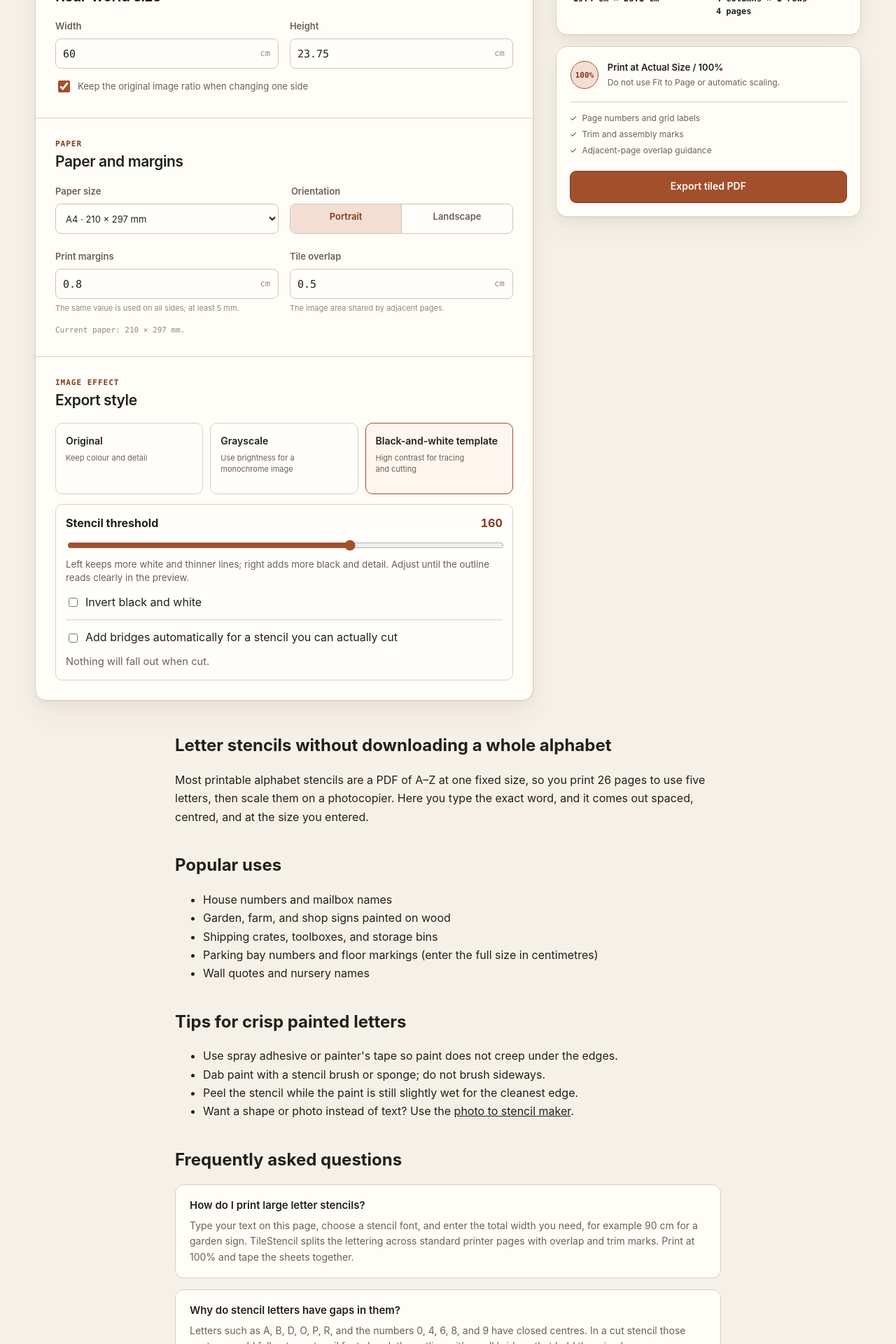
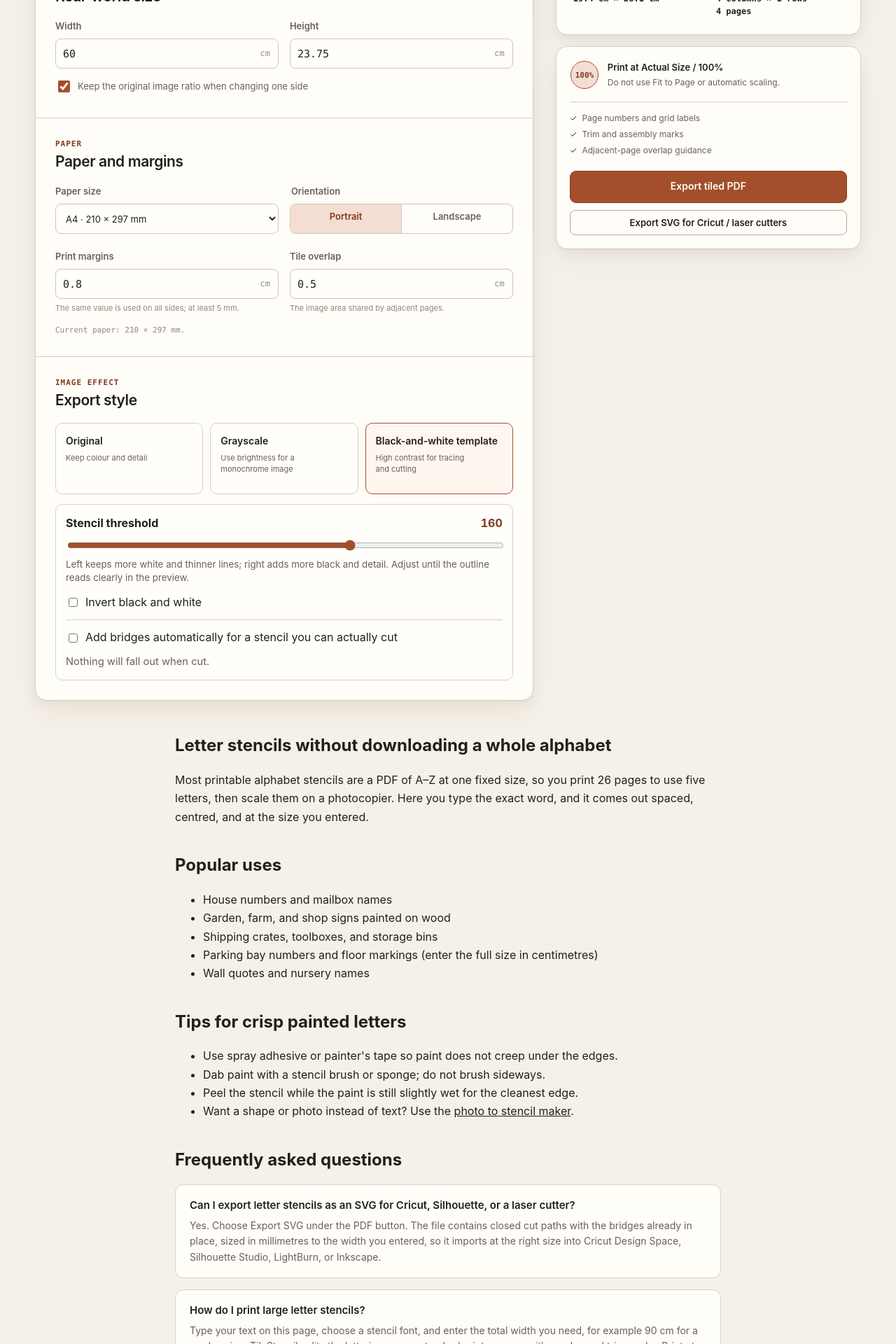
Before and after one commit to ismilewolf-eng/tilestencil, a Next.js app: page /letter-stencils in a window 1280 px wide. Shown: the part 1011-2931 px from the top of the page at 70% size. Built offline with nearby package versions, Linux system fonts and the light colour scheme.

Commit message:
feat(stencil): export cut-ready SVG (closed paths, bridges kept, mm-sized)

```diff
--- a/app/(en)/letter-stencils/page.tsx
+++ b/app/(en)/letter-stencils/page.tsx
@@ -48,6 +48,11 @@ const howToSteps = [
 ];
 
 const faqItems = [
+  {
+    question: "Can I export letter stencils as an SVG for Cricut, Silhouette, or a laser cutter?",
+    answer:
+      "Yes. Choose Export SVG under the PDF button. The file contains closed cut paths with the bridges already in place, sized in millimetres to the width you entered, so it imports at the right size into Cricut Design Space, Silhouette Studio, LightBurn, or Inkscape.",
+  },
   {
     question: "How do I print large letter stencils?",
     answer:
--- a/app/globals.css
+++ b/app/globals.css
@@ -1822,3 +1822,8 @@ select {
   color: #b3341f;
   font-weight: 600;
 }
+
+.svg-export-button {
+  margin-top: 10px;
+  width: 100%;
+}
--- a/app/zh/photo-to-stencil/page.tsx
+++ b/app/zh/photo-to-stencil/page.tsx
@@ -28,6 +28,10 @@ const howToSteps = [
 ];
 
 const faqItems = [
+  {
+    question: "能导出给 Cricut、刻字机或激光切割机用的 SVG 吗？",
+    answer: "可以。在黑白模板模式下点“导出 SVG”，文件里是已经带好连接桥的闭合切割路径，按你填的宽度以毫米标注尺寸，导入 Cricut Design Space、Silhouette Studio、LightBurn 或 Inkscape 都是正确大小。",
+  },
   {
     question: "怎样免费把照片做成镂空模板？",
     answer: "在本页选择照片，拖动阈值直到黑白预览轮廓清楚，设定尺寸后导出 PDF。免费、无需账号，照片不离开你的浏览器。",
--- a/components/TileStencilApp.tsx
+++ b/components/TileStencilApp.tsx
@@ -18,6 +18,7 @@ import { localizedPath, otherLocale, type Locale } from "@/lib/locale";
 import { LetterStencilSource } from "@/components/LetterStencilSource";
 import { SiteFooter } from "@/components/SiteFooter";
 import { cleanupStencil, findIslands } from "@/lib/stencil-bridges";
+import { stencilSvg, traceMask } from "@/lib/stencil-svg";
 import {
   applyRenderMode,
   DEFAULT_STENCIL,
@@ -197,6 +198,10 @@ type StencilBuild = {
   bridged: number;
   unbridged: number;
   specksRemoved: number;
+  /** The final black-and-white mask (1 = black, cut away), kept for SVG export. */
+  mask: Uint8Array;
+  maskWidth: number;
+  maskHeight: number;
 };
 
 function loadImageElement(dataUrl: string): Promise<HTMLImageElement> {
@@ -274,6 +279,9 @@ async function buildStencil(
   return {
     previewUrl: dataUrl,
     exportImage: bridgeMm !== null ? { dataUrl, widthPx: width, heightPx: height, name: image.name } : null,
+    mask: finalMask,
+    maskWidth: width,
+    maskHeight: height,
     islands,
     bridged,
     unbridged,
@@ -552,6 +560,32 @@ export function TileStencilApp({
     setRenderMode(preset.renderMode);
     setFileError(null);
     setStatus(null);
+  }
+
+  function handleSvgExport(): void {
+    if (!stencilBuild || !planResult.plan || !image) return;
+    const trace = traceMask(stencilBuild.mask, stencilBuild.maskWidth, stencilBuild.maskHeight);
+    const svg = stencilSvg(
+      trace,
+      stencilBuild.maskWidth,
+      stencilBuild.maskHeight,
+      planResult.plan.targetWidthMm,
+      planResult.plan.targetHeightMm,
+    );
+    const url = URL.createObjectURL(new Blob([svg], { type: "image/svg+xml" }));
+    const link = document.createElement("a");
+    const base = image.name.replace(/\.[^.]+$/, "").replace(/[^\w-]+/g, "-").replace(/^-+|-+$/g, "") || "stencil";
+    link.href = url;
+    link.download = `${base}-stencil.svg`;
+    link.click();
+    window.setTimeout(() => URL.revokeObjectURL(url), 10000);
+    setStatus({
+      kind: "success",
+      message:
+        locale === "en"
+          ? `SVG ready: ${trace.loops} cut paths at ${cleanNumber(planResult.plan.targetWidthMm / 10)} × ${cleanNumber(planResult.plan.targetHeightMm / 10)} cm.`
+          : `SVG 已生成：${trace.loops} 条切割路径，尺寸 ${cleanNumber(planResult.plan.targetWidthMm / 10)} × ${cleanNumber(planResult.plan.targetHeightMm / 10)} 厘米。`,
+    });
   }
 
   async function handleExport(): Promise<void> {
@@ -960,6 +994,16 @@ export function TileStencilApp({
               <button className="primary-button export-button" type="submit" disabled={!image || !planResult.plan || isExporting}>
                 {isExporting ? t("正在生成 PDF…", "Generating PDF…") : t("导出拼接 PDF", "Export tiled PDF")}
               </button>
+              {renderMode === "template" ? (
+                <button
+                  className="secondary-button export-button svg-export-button"
+                  type="button"
+                  onClick={handleSvgExport}
+                  disabled={!image || !planResult.plan || !stencilBuild}
+                >
+                  {t("导出 SVG（刻字机 / 激光切割）", "Export SVG for Cricut / laser cutters")}
+                </button>
+              ) : null}
               {!image ? <p className="button-help">{t("选择一张图片后即可导出。", "Choose an image to enable export.")}</p> : null}
               {status ? (
                 <p className={status.kind === "error" ? "status-message is-error" : (status.kind === "success" ? "status-message is-success" : "status-message is-progress")} role={status.kind === "error" ? "alert" : "status"} aria-live="polite">
--- /dev/null
+++ b/lib/stencil-svg.ts
@@ -0,0 +1,135 @@
+/**
+ * Trace a black-and-white stencil mask (1 = black, cut away) into closed SVG
+ * paths for cutting machines and laser cutters.
+ *
+ * Boundaries run along pixel edges, so every path is closed and paths never
+ * cross. Black pixels that touch only at a corner stay separate, matching the
+ * 4-connected regions used for island detection. Staircase edges are then
+ * simplified so diagonals and curves come out as straight segments.
+ */
+
+export interface TracedPath {
+  d: string;
+  loops: number;
+}
+
+// Directions on the pixel-corner grid: 0 = +x, 1 = +y (down), 2 = -x, 3 = -y.
+const DX = [1, 0, -1, 0];
+const DY = [0, 1, 0, -1];
+
+function simplifyClosed(points: number[], epsilon: number): number[] {
+  // points: flat [x0, y0, x1, y1, ...] of a closed polygon (first point not repeated).
+  const n = points.length / 2;
+  if (n <= 4 || epsilon <= 0) return points;
+  // Split at the vertex farthest from vertex 0 and simplify both halves (Douglas–Peucker).
+  let far = 0;
+  let best = -1;
+  for (let i = 1; i < n; i++) {
+    const d = (points[2 * i] - points[0]) ** 2 + (points[2 * i + 1] - points[1]) ** 2;
+    if (d > best) {
+      best = d;
+      far = i;
+    }
+  }
+  const keep = new Uint8Array(n + 1);
+  keep[0] = keep[far] = keep[n] = 1;
+  const px = (i: number) => points[2 * (i % n)];
+  const py = (i: number) => points[2 * (i % n) + 1];
+  const stack: Array<[number, number]> = [[0, far], [far, n]];
+  const eps2 = epsilon * epsilon;
+  while (stack.length) {
+    const [a, b] = stack.pop()!;
+    const ax = px(a);
+    const ay = py(a);
+    const bx = px(b);
+    const by = py(b);
+    const len2 = (bx - ax) ** 2 + (by - ay) ** 2;
+    let index = -1;
+    let max = eps2;
+    for (let i = a + 1; i < b; i++) {
+      const x = px(i);
+      const y = py(i);
+      const dist2 = len2 === 0
+        ? (x - ax) ** 2 + (y - ay) ** 2
+        : ((by - ay) * x - (bx - ax) * y + bx * ay - by * ax) ** 2 / len2;
+      if (dist2 > max) {
+        max = dist2;
+        index = i;
+      }
+    }
+    if (index >= 0) {
+      keep[index] = 1;
+      stack.push([a, index], [index, b]);
+    }
+  }
+  const out: number[] = [];
+  for (let i = 0; i < n; i++) if (keep[i]) out.push(points[2 * i], points[2 * i + 1]);
+  return out.length >= 6 ? out : points;
+}
+
+export function traceMask(mask: Uint8Array, width: number, height: number, epsilon = 0.75): TracedPath {
+  const gridW = width + 1;
+  const out = new Uint8Array(gridW * (height + 1)); // bitmask of outgoing boundary directions per corner
+  const black = (x: number, y: number) => x >= 0 && y >= 0 && x < width && y < height && mask[y * width + x] === 1;
+
+  // Walk each black pixel clockwise (screen coordinates); keep edges facing white.
+  for (let y = 0; y < height; y++) {
+    for (let x = 0; x < width; x++) {
+      if (!black(x, y)) continue;
+      if (!black(x, y - 1)) out[y * gridW + x] |= 1; // top: (x,y) -> (x+1,y)
+      if (!black(x + 1, y)) out[y * gridW + x + 1] |= 2; // right: (x+1,y) -> (x+1,y+1)
+      if (!black(x, y + 1)) out[(y + 1) * gridW + x + 1] |= 4; // bottom: (x+1,y+1) -> (x,y+1)
+      if (!black(x - 1, y)) out[(y + 1) * gridW + x] |= 8; // left: (x,y+1) -> (x,y)
+    }
+  }
+
+  const parts: string[] = [];
+  let loops = 0;
+  const single = (bits: number) => bits === 1 || bits === 2 || bits === 4 || bits === 8;
+
+  const walk = (start: number) => {
+    let v = start;
+    let dir = Math.log2(out[v] & -out[v]); // lowest set bit
+    const corners: number[] = [];
+    let prevDir = -1;
+    for (;;) {
+      if (dir !== prevDir) corners.push(v % gridW, Math.floor(v / gridW));
+      out[v] &= ~(1 << dir);
+      prevDir = dir;
+      v += DX[dir] + DY[dir] * gridW;
+      // Prefer a right turn: with black on the right, this keeps corner-touching pixels apart.
+      const right = (dir + 1) % 4;
+      const left = (dir + 3) % 4;
+      if (out[v] & (1 << right)) dir = right;
+      else if (out[v] & (1 << dir)) dir = dir;
+      else if (out[v] & (1 << left)) dir = left;
+      else break; // closed (back at an exhausted corner)
+    }
+    // The first corner may be redundant if the loop ends moving in the start direction.
+    const simplified = simplifyClosed(corners, epsilon);
+    if (simplified.length < 6) return;
+    let d = `M${simplified[0]} ${simplified[1]}`;
+    for (let i = 2; i < simplified.length; i += 2) d += `L${simplified[i]} ${simplified[i + 1]}`;
+    parts.push(d + "Z");
+    loops++;
+  };
+
+  // Start on unambiguous corners so a loop never closes early at a shared corner.
+  for (let v = 0; v < out.length; v++) if (single(out[v])) walk(v);
+  for (let v = 0; v < out.length; v++) while (out[v]) walk(v);
+
+  return { d: parts.join(""), loops };
+}
+
+/** A complete SVG document at physical size (mm), black = cut area, even-odd so holes stay open. */
+export function stencilSvg(trace: TracedPath, widthPx: number, heightPx: number, widthMm: number, heightMm: number): string {
+  const mm = (n: number) => Math.round(n * 100) / 100;
+  return [
+    `<?xml version="1.0" encoding="UTF-8"?>`,
+    `<svg xmlns="http://www.w3.org/2000/svg" width="${mm(widthMm)}mm" height="${mm(heightMm)}mm" viewBox="0 0 ${widthPx} ${heightPx}">`,
+    `<title>Stencil made with TileStencil (tilestencil.com)</title>`,
+    `<path fill="#000" fill-rule="evenodd" d="${trace.d}"/>`,
+    `</svg>`,
+    "",
+  ].join("\n");
+}
```
Also changed, not shown: app/(en)/photo-to-stencil/page.tsx (+8 -1 lines), 2 other files (tests, documents, lock files or other folders).
